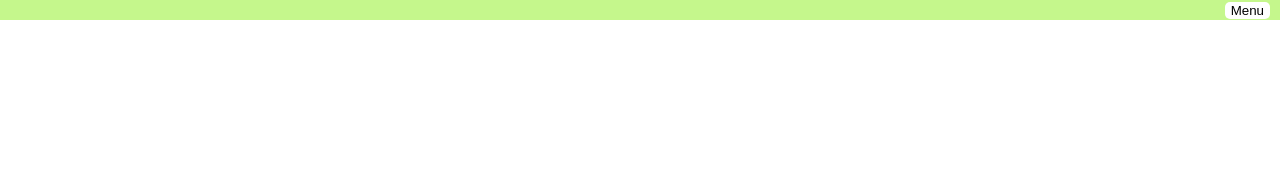
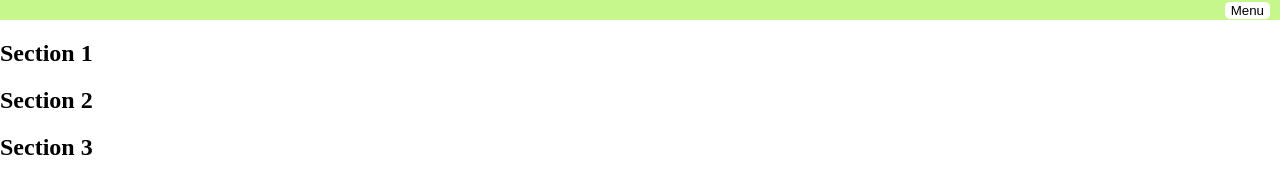
Before and after one commit to ZiomGry/Moja-Strona, a plain HTML site: page index.html in a window 1280 px wide. Shown: the top 194 px of the page. Drawn offline with Linux system fonts and the light colour scheme.

Commit message:
Update index.html

```diff
--- a/index.html
+++ b/index.html
@@ -4,6 +4,8 @@
   <meta charset="utf-8">
   <meta name="viewport" content="width=device-width">
   <link rel="stylesheet" href="styles.css">
+  <link rel="stylesheet" href="section.css">
+  <link href="https://fonts.googleapis.com/css?family=Lato|Montserrat|Open+Sans|Oswald|Raleway|Roboto&display=swap" rel="stylesheet">
   <title>
     Strona Główna
   </title>
@@ -41,5 +43,14 @@
       </ul>
   </aside>
   </nav>
+  <section id="one">
+    <h1>Section 1</h1>
+  </section>
+  <section id="second">
+      <h1>Section 2</h1>
+    </section>
+    <section id="three">
+        <h1>Section 3</h1>
+      </section>
 </body>
 </html>
```
